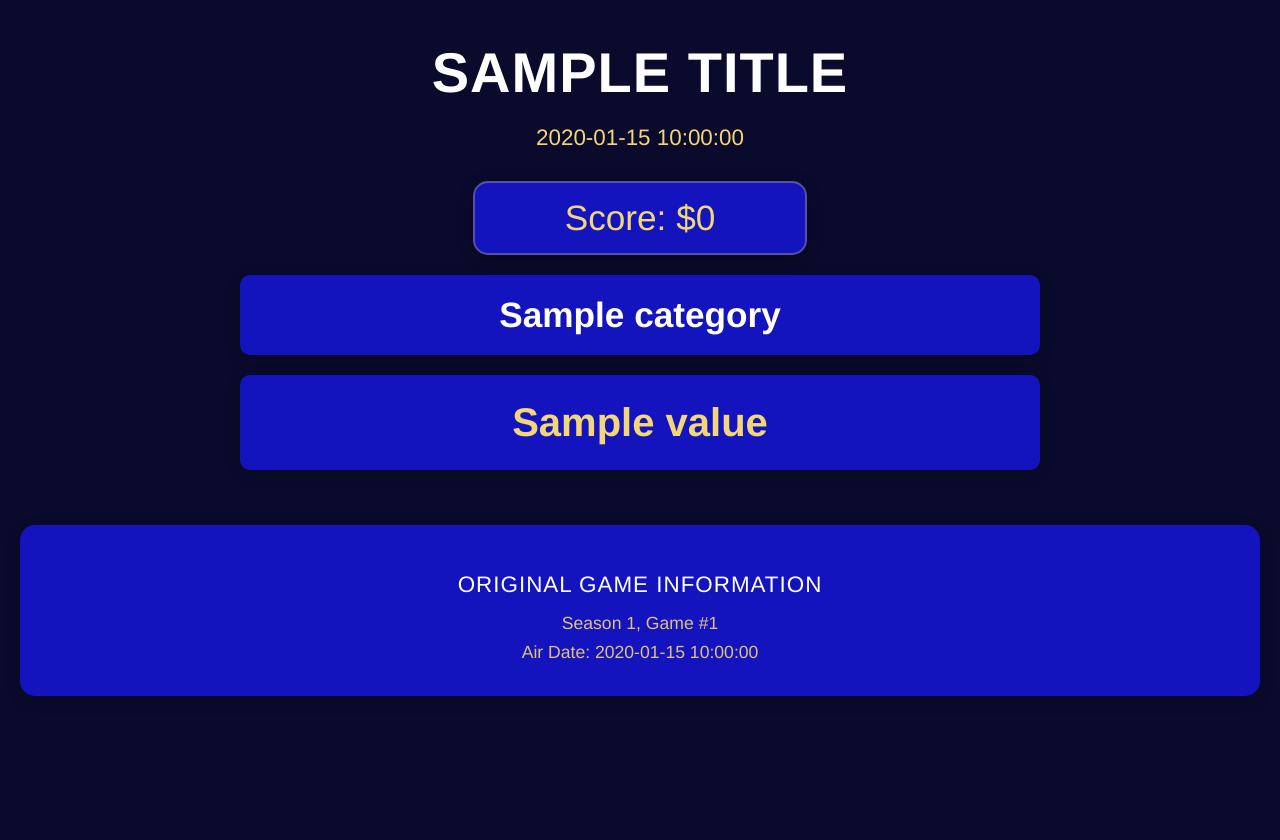
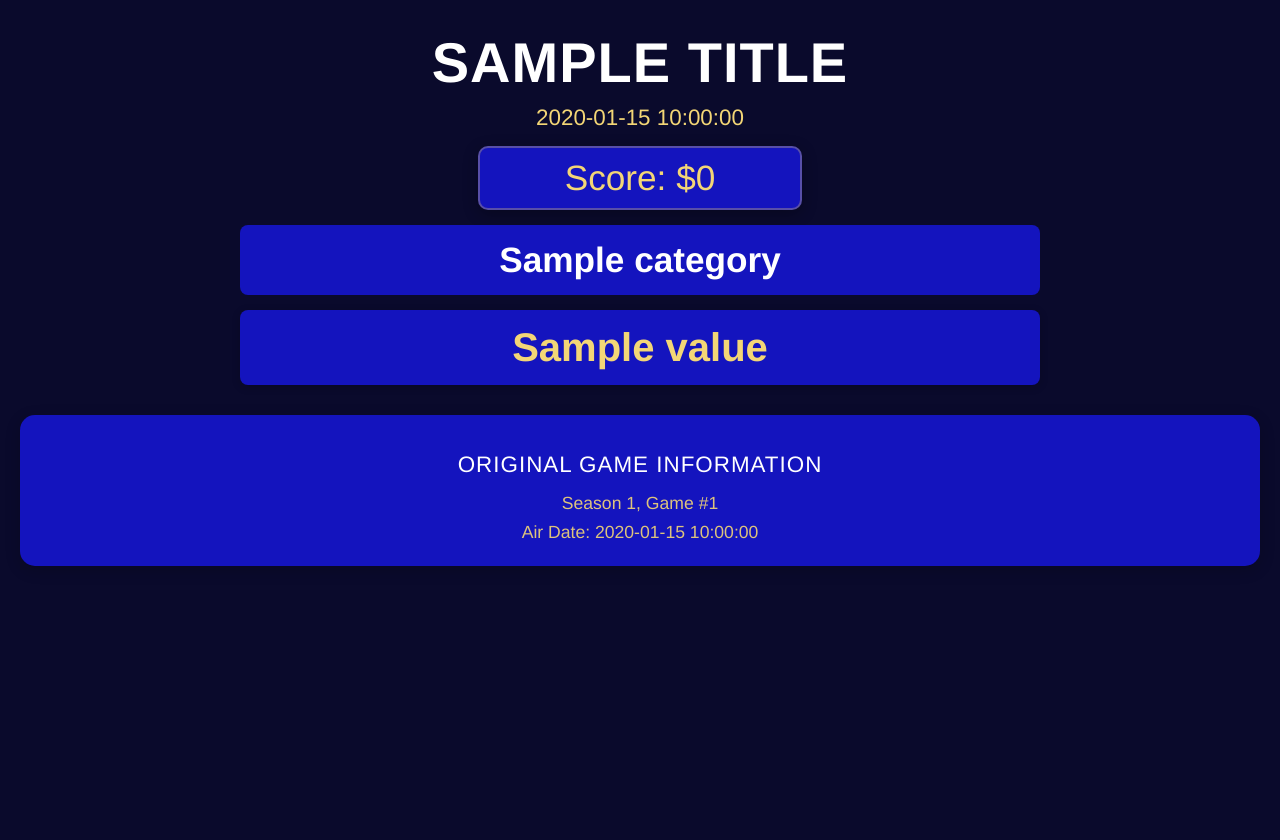
Before and after one commit to amitsankaran1/Playable-Jeopardy-Archive, a Flask app: template jeopardy_game/templates/game.html in a window 1280 px wide. Run offline with Flask 3, Linux system fonts and the light colour scheme; the template is opened without the code that fills it: most values are stand-ins (such as "Sample title", 1, 10 or a date in 2020).

Commit message:
fixed style issues

```diff
--- a/jeopardy_game/static/css/style.css
+++ b/jeopardy_game/static/css/style.css
@@ -1,17 +1,18 @@
+/* Base styles (mobile-first) */
 body {
     font-family: 'Helvetica Neue', Arial, sans-serif;
     margin: 0;
-    padding: 20px;
-    background-color: #0A0A2C;  /* Darker blue background */
+    padding: 10px;
+    background-color: #0A0A2C;
     color: #fff;
     min-height: 100vh;
 }
 
 h1 {
     text-align: center;
-    font-size: 3.5rem;
+    font-size: 2rem;
     font-weight: 700;
-    margin: 20px 0;
+    margin: 10px 0;
     color: #fff;
     text-transform: uppercase;
     letter-spacing: 1px;
@@ -21,11 +22,10 @@ h2 {
     text-align: center;
     background-color: #1414BE;
     color: #fff;
-    padding: 20px;
-    font-size: 2.2rem;
-    margin: 20px 0;
-    border-radius: 10px;
-    box-shadow: 0 4px 15px rgba(0, 0, 0, 0.2);
+    padding: 15px;
+    font-size: 1.4rem;
+    margin: 15px 0;
+    border-radius: 8px;
 }
 
 .category-container {
@@ -41,13 +41,12 @@ h2 {
 
 .clue-card {
     background-color: #1414BE;
-    padding: 25px;
+    padding: 15px;
     text-align: center;
     cursor: pointer;
-    border-radius: 10px;
-    margin-bottom: 15px;
-    transition: transform 0.2s, box-shadow 0.2s;
-    box-shadow: 0 4px 15px rgba(0, 0, 0, 0.2);
+    border-radius: 8px;
+    margin-bottom: 10px;
+    box-shadow: 0 2px 8px rgba(0, 0, 0, 0.2);
 }
 
 .clue-card:hover {
@@ -571,13 +566,13 @@ td ul li span.value {
 
 .score-display {
     text-align: center;
-    font-size: 2.2rem;
+    font-size: 1.5rem;
     color: #F3D676;
-    background-color: #1414BE;  /* Slightly lighter blue */
-    padding: 15px;
-    margin: 20px auto;
-    max-width: 300px;
-    border-radius: 15px;
+    background-color: #1414BE;
+    padding: 10px;
+    margin: 10px auto;
+    max-width: 90%;
+    border-radius: 10px;
     box-shadow: 0 4px 15px rgba(0, 0, 0, 0.3);
     border: 2px solid rgba(243, 214, 118, 0.3);
 }
@@ -601,8 +596,8 @@ td ul li span.value {
 .date {
     text-align: center;
     color: #F3D676;
-    font-size: 1.4rem;
-    margin: 10px 0 30px 0;
+    font-size: 1rem;
+    margin: 5px 0 15px 0;
     font-weight: 300;
 }
 
@@ -667,8 +662,8 @@ td ul li span.value {
 }
 
 .game-info {
-    margin-top: 40px;
-    padding: 25px;
+    margin-top: 20px;
+    padding: 15px;
     background-color: #1414BE;
     border-radius: 15px;
     box-shadow: 0 4px 15px rgba(0, 0, 0, 0.2);
```
Also changed, not shown: other parts of jeopardy_game/static/css/style.css (+80 -28 lines).
